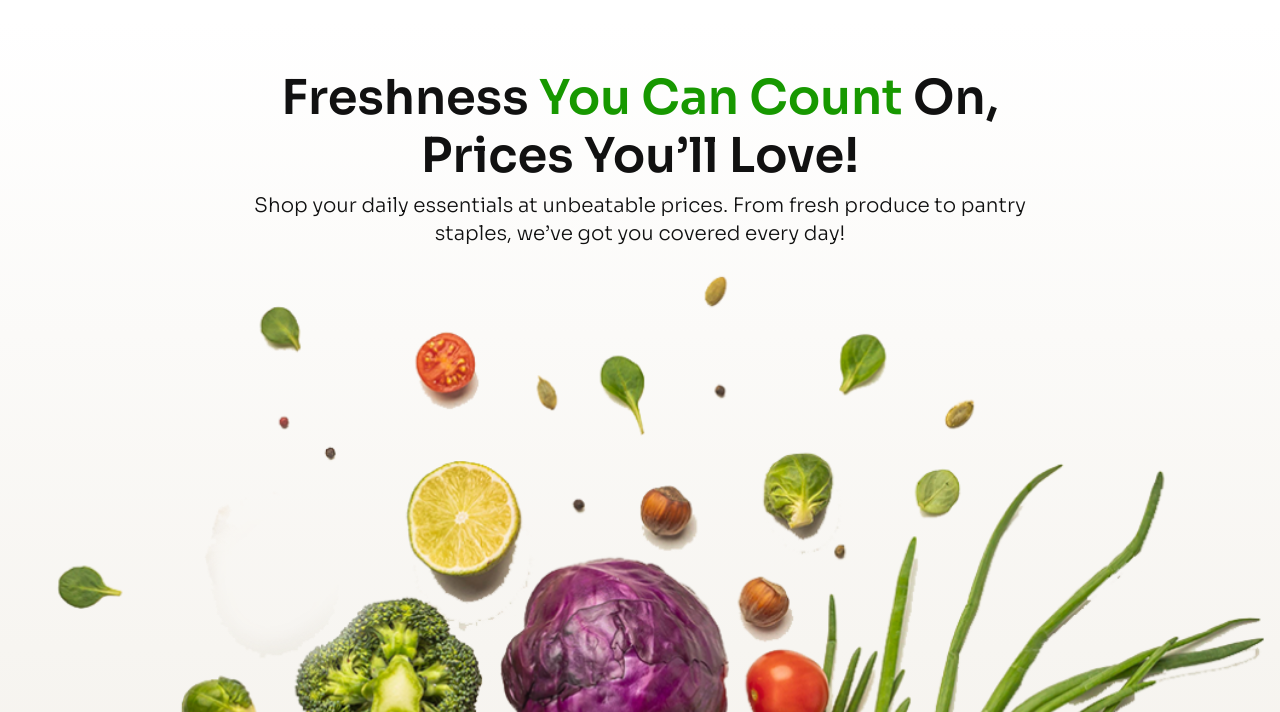
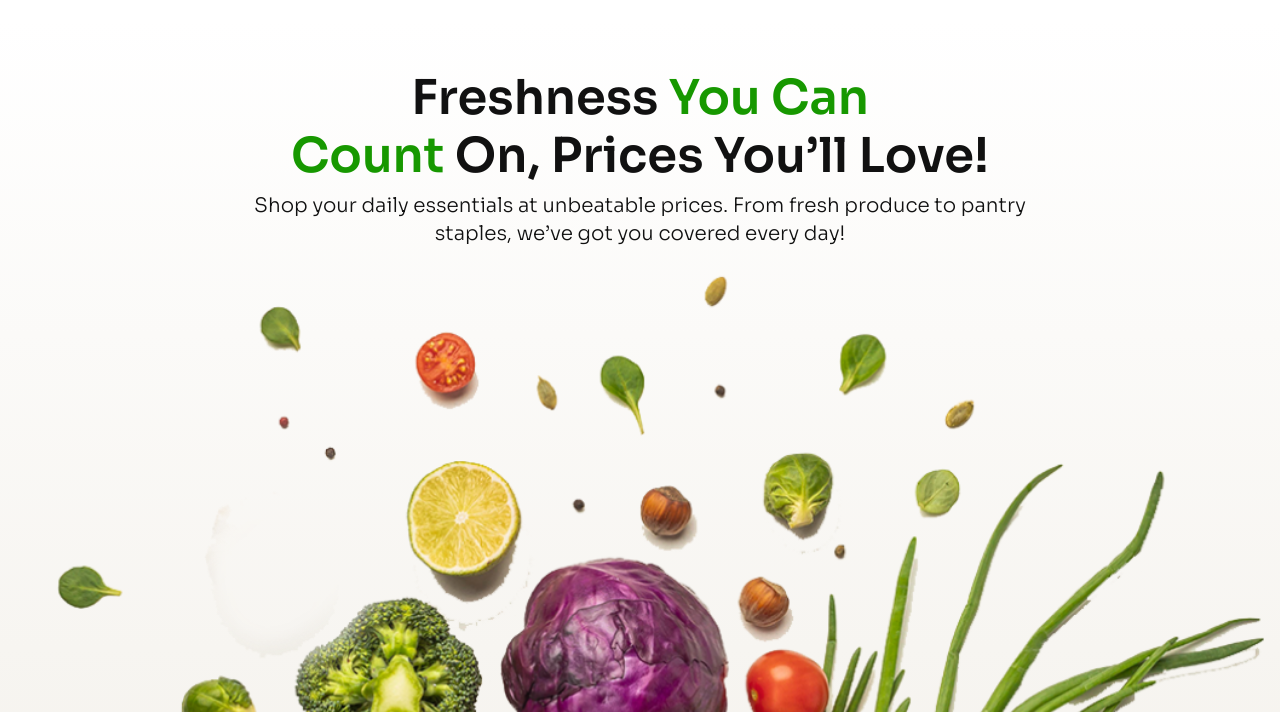
Before and after one commit to Namejone/b11-assignment-3, a website: page index.html in a window 1280 px wide. Shown: the part 88-800 px from the top of the page. Drawn offline with Linux system fonts and the light colour scheme.

Commit message:
Fix hero text

```diff
--- a/index.html
+++ b/index.html
@@ -99,7 +99,7 @@
       <div class="">
         <div class="pt-12 pb-3 text-center max-w-[827px] mx-auto">
           <h1 class="text-[32px] mb-2 text-dark md:text-[48px] font-semibold leading-[1.2] wow fadeInUp">Freshness <span
-              class="text-primary">You Can
+              class="text-primary">You Can <br>
               Count</span> On, Prices You’ll Love!</h1>
           <p class="font-light leading-6 md:text-xl wow fadeInUp" data-wow-delay="0.2s">Shop your daily essentials at
             unbeatable prices. From fresh
```
